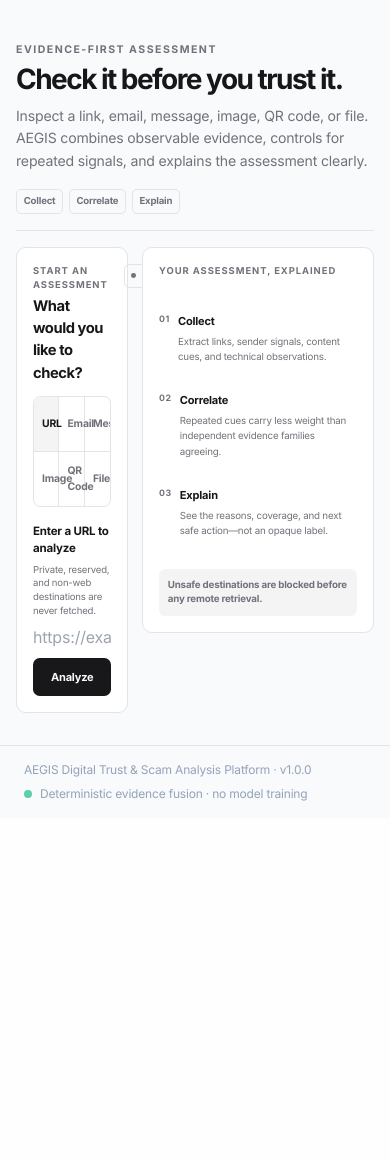
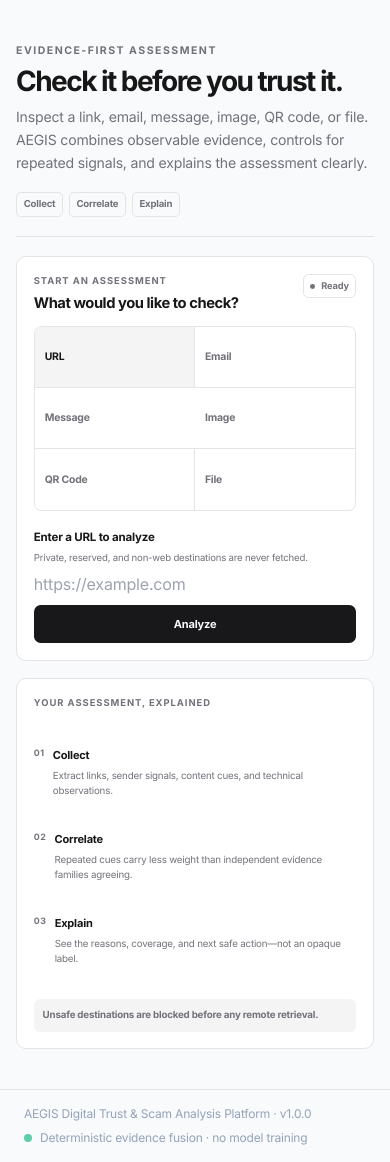
Before and after one commit to IntellsGamer/Aegis, a Flask app: page /scan in a window 390 px wide. Shown: the part 58-1220 px from the top of the page. Before the commit the page ends 859 px from the top, so only its background shows below. Run offline with Flask 3, Linux system fonts and the light colour scheme.

Commit message:
fix: improve mobile section rhythm

```diff
--- a/backend/app/static/css/app.css
+++ b/backend/app/static/css/app.css
@@ -1369,3 +1369,74 @@ html.dark .aegis-evidence-value {
   border-color: rgba(205, 205, 196, .22);
   color: #e7e6df;
 }
+
+
+/* Mobile rhythm refinement: one clear task at a time, with deliberate separation
+   between sections. These final overrides sit after the desktop-first product
+   rules so narrow screens never inherit a cramped two-column layout. */
+@media (max-width: 720px) {
+  .app-content {
+    padding-top: 1.35rem !important;
+    padding-bottom: 2.5rem !important;
+  }
+
+  .dashboard-page { gap: 1.25rem; }
+  .dashboard-hero,
+  .scan-hero { padding-block: 1.35rem 1.2rem; }
+  .dashboard-hero-actions,
+  .scan-hero-principles { margin-top: 1.1rem; }
+  .dashboard-workspace,
+  .dashboard-main-column,
+  .dashboard-side-column { gap: 1rem; }
+  .workspace-panel { padding: 1.05rem; }
+
+  /* The scanner must stack fully on a handset; a later desktop reset used to
+     overwrite the earlier one-column breakpoint and squeeze both panels. */
+  .scan-workspace {
+    grid-template-columns: minmax(0, 1fr) !important;
+    gap: 1.1rem;
+    margin-top: 1.2rem;
+  }
+  .scanner-input-card,
+  .scan-assurance-panel { padding: 1.05rem; }
+  .scanner-entry-surface { padding-top: 1.15rem; }
+  .scan-assurance-panel { grid-template-columns: minmax(0, 1fr); }
+  .assurance-item { padding-block: .72rem; }
+
+  body[data-page="learn"] .app-content > .mx-auto > .grid { gap: 1.25rem !important; }
+  body[data-page="learn"] .app-content > .mx-auto > .grid > :first-child { margin-top: .15rem; }
+  body[data-page="learn"] .space-y-6 > :not([hidden]) ~ :not([hidden]) { margin-top: 1.25rem !important; }
+  body[data-page="profile"] .app-content > .mx-auto { row-gap: 1.5rem !important; }
+  body[data-page="profile"] .app-content > .mx-auto > section { padding: 1.05rem !important; }
+
+  body[data-page="report"] .app-content > .mx-auto > div:first-child { margin-bottom: 1.35rem !important; }
+  body[data-page="report"] #report-content { row-gap: 1rem; }
+}
+
+@media (max-width: 480px) {
+  .app-content { padding-inline: 1rem !important; }
+  .dashboard-metrics { margin-top: .1rem; }
+  .metric-card { min-height: 6.25rem; padding: .78rem; }
+  .metric-value { margin-top: .72rem; }
+
+  .scanner-tabs {
+    grid-template-columns: repeat(2, minmax(0, 1fr));
+    gap: 0;
+  }
+  .scanner-tab {
+    min-height: 3.8rem;
+    padding: .58rem .62rem;
+    border: 0;
+    border-inline-end: 1px solid var(--aegis-line);
+    border-bottom: 1px solid var(--aegis-line);
+  }
+  .scanner-tab:nth-child(2n) { border-inline-end: 0; }
+  .scanner-tab:nth-last-child(-n + 2) { border-bottom: 0; }
+
+  .scan-result-actions { grid-template-columns: 1fr; gap: .55rem; }
+  .scan-feedback-panel { padding: 1.05rem; }
+  .feedback-actions { gap: .5rem; }
+
+  body[data-page="learn"] .app-content > .mx-auto > h1 { margin-bottom: .2rem; }
+  body[data-page="learn"] .app-content > .mx-auto > p { margin-bottom: 1.15rem; }
+}
```
Also changed, not shown: backend/tests/test_frontend_shell.py (+10 -0 lines).
